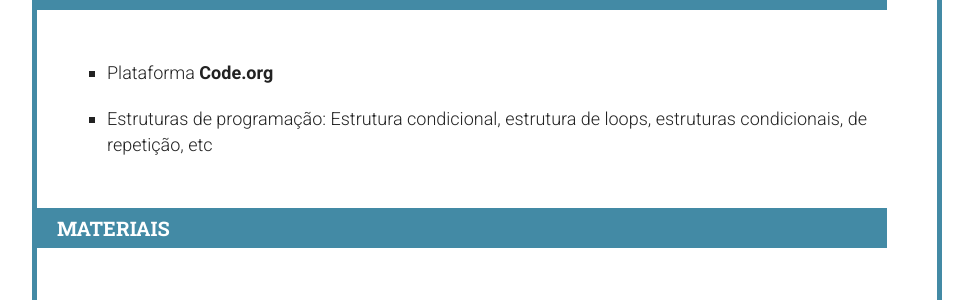
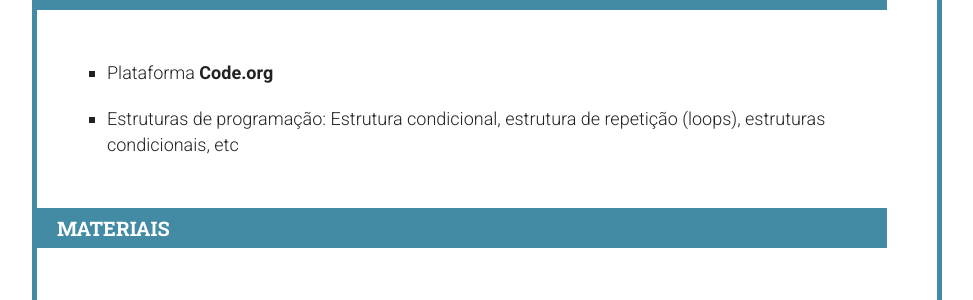
Before and after one commit to Programae/blocos, a Jekyll site: the page built from _posts/2015-01-01-aula03.md, in a window 1280 px wide and 900 px high, scrolled down 408 px. Shown: the part 152-452 px from the top of the window, without its empty margins (153-1126 px from the left). Built offline with Jekyll 4.4.1, drawn with Linux system fonts in a browser that asks for light colours; nearby versions of some CDN libraries; library files that are not in the unit come from our copies.

```diff
--- a/_posts/2015-01-01-aula03.md
+++ b/_posts/2015-01-01-aula03.md
@@ -14,7 +14,7 @@ tags: [scratch, codeorg, programaê, tutorial]
 ## Conteúdos
 
  - Plataforma **Code.org**
- - Estruturas de programação: Estrutura condicional, estrutura de loops, estruturas condicionais, de repetição, etc
+ - Estruturas de programação: Estrutura condicional, estrutura de repetição (loops), estruturas condicionais, etc
 
 ## Materiais
 
```
